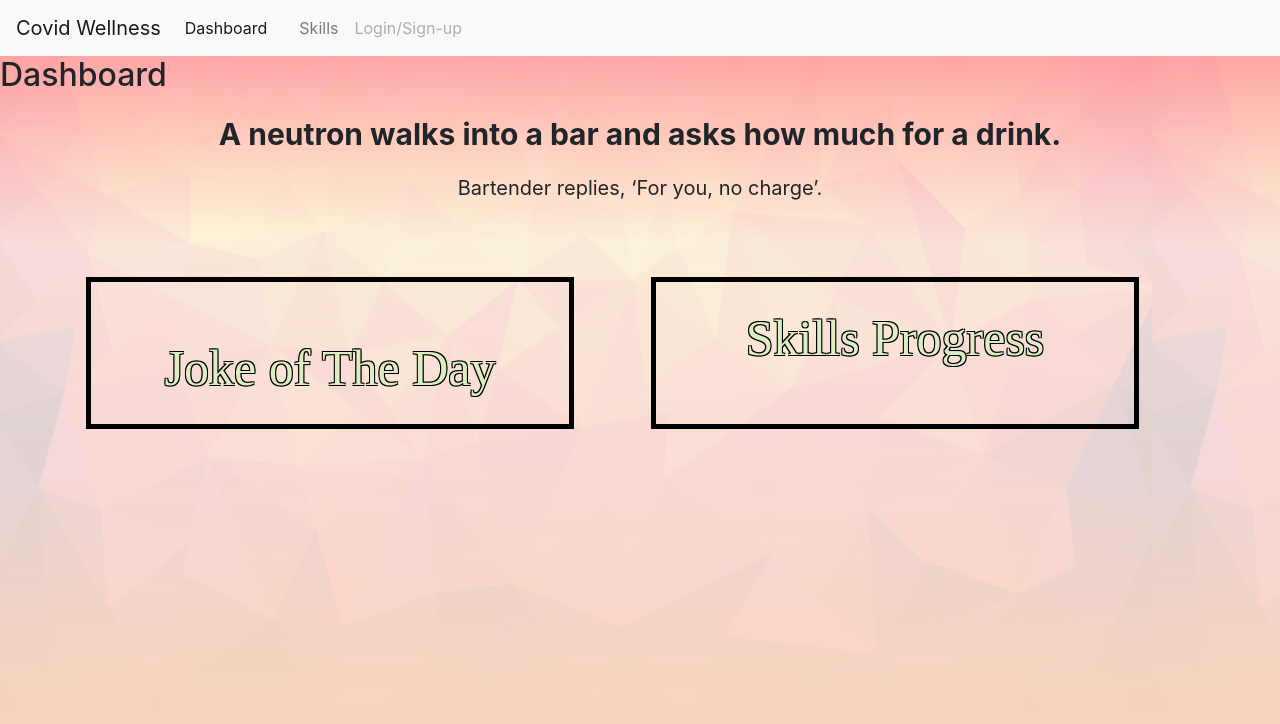
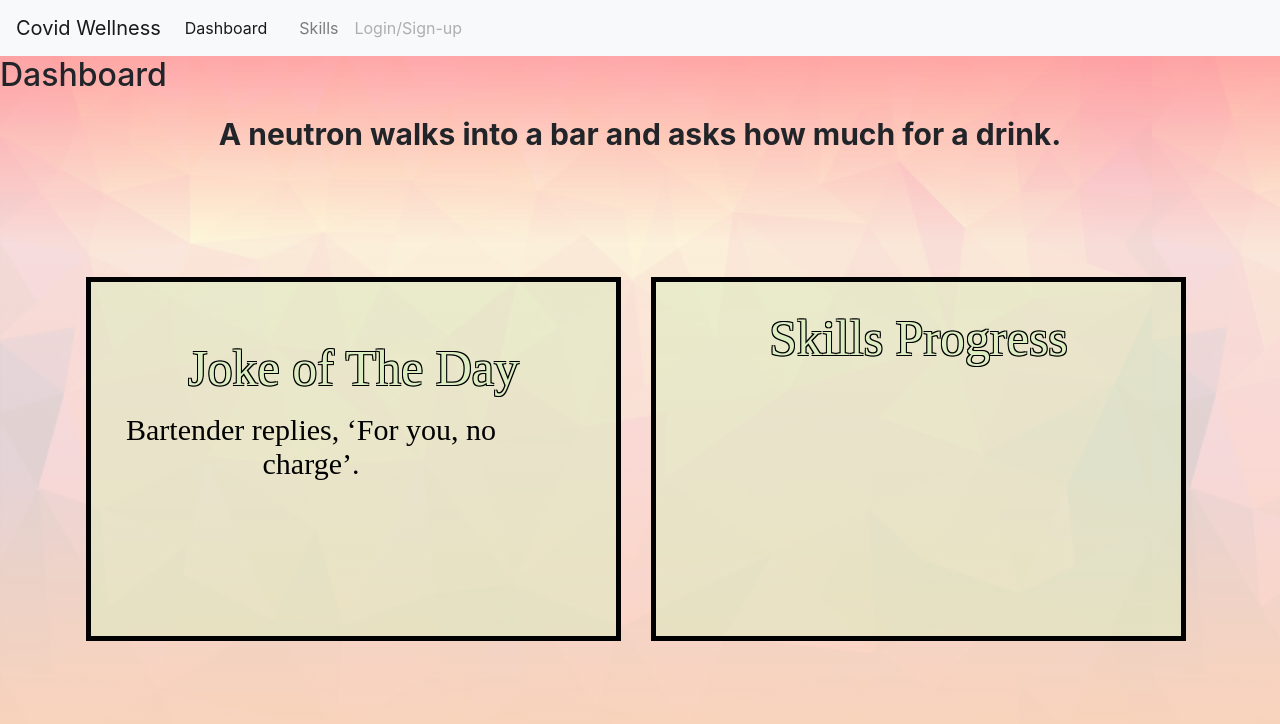
Before and after one commit to DefHacks2020-python-c/covid-wellness, a plain HTML site: page html/homepage.html in a window 1280 px wide. Drawn offline with nearby package versions, Linux system fonts and the light colour scheme.

Commit message:
homescreen updates

```diff
--- a/html/homepage.html
+++ b/html/homepage.html
@@ -31,7 +31,7 @@
     <body>
         <h2>Dashboard</h2>
 
-        <div class-"jokesdiv">
+        <div class="jokesdiv">
         <h3 id="jokeOfTheDay"> Joke of The Day </h3>
         <p id="jokes"> Haha </p>
         <p id="jokeAnswers"> Hehe </p>
--- a/style/homepage.css
+++ b/style/homepage.css
@@ -7,10 +7,11 @@
     padding-top: 50px;
     font-size: 50px;
     position: absolute;
-    width: 488px;
-    height: 152px;
+    width: 535px;
+    height: 364px;
     left: 86px;
     top: 277px;
+    background: rgba(220, 237, 194, 0.55);
 
 }#skills{
     text-align: center;
@@ -21,6 +22,10 @@
     height: 152px;
     left: 651px;
     top: 277px;
+    background: rgba(220, 237, 194, 0.55);
+    width: 535px;
+    height: 364px;
+
 }#jokes{
     text-align: center;
     padding-top: 10px;
@@ -30,6 +35,20 @@
 }#jokeAnswers{
     text-align: center;
     font-size: 20px;
+    position: absolute;
+    width: 440px;
+    height: 102px;
+    left: 91px;
+    top: 413px;
+
+    font-family: Sansation;
+    font-style: normal;
+    font-weight: normal;
+    font-size: 30px;
+    line-height: 34px;
+    text-align: center;
+
+color: #000000;
 
 }
 
```
Also changed, not shown: js/homepage.js (line endings or trailing spaces), 1 other file.
